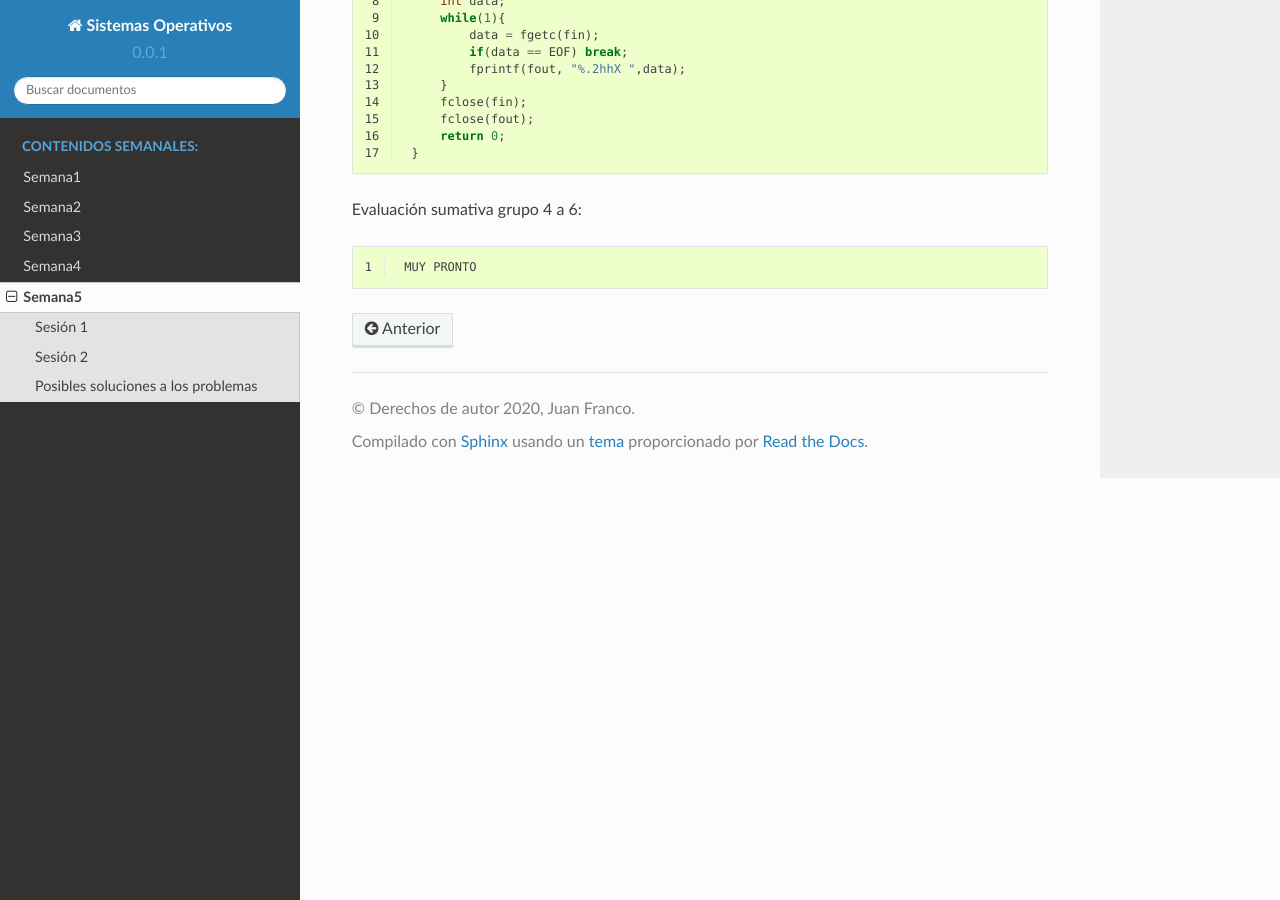
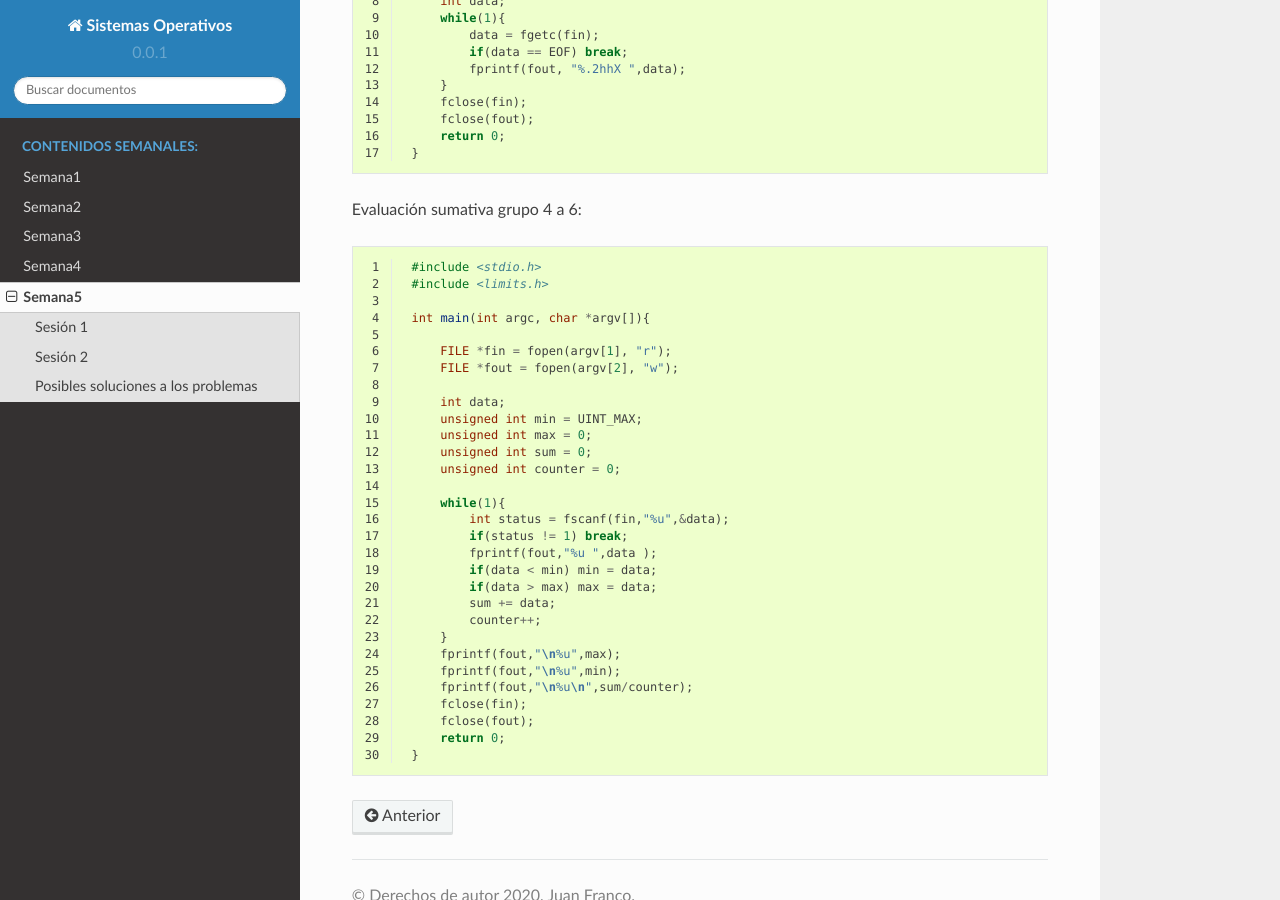
Before and after one commit to juanferfranco/sistemasoperativos, a Sphinx documentation site: the page built from docs/_semana5/semana5.rst, in a window 1280 px wide and 900 px high, scrolled down 897 px. Built offline with Sphinx 7.4.7 and the Read the Docs theme 2.0.0, drawn with Linux system fonts in a browser that asks for light colours.

Commit message:
add code 4 -6

```diff
--- a/docs/_semana5/semana5.rst
+++ b/docs/_semana5/semana5.rst
@@ -59,4 +59,33 @@ Evaluación sumativa grupo 4 a 6:
 .. code-block:: c
    :linenos:
 
-    MUY PRONTO
+    #include <stdio.h>
+    #include <limits.h>
+
+    int main(int argc, char *argv[]){
+
+        FILE *fin = fopen(argv[1], "r");
+        FILE *fout = fopen(argv[2], "w");
+
+        int data;
+        unsigned int min = UINT_MAX;
+        unsigned int max = 0;
+        unsigned int sum = 0;
+        unsigned int counter = 0;
+
+        while(1){
+            int status = fscanf(fin,"%u",&data);
+            if(status != 1) break;
+            fprintf(fout,"%u ",data );
+            if(data < min) min = data;
+            if(data > max) max = data;
+            sum += data;
+            counter++;
+        }
+        fprintf(fout,"\n%u",max);
+        fprintf(fout,"\n%u",min);
+        fprintf(fout,"\n%u\n",sum/counter);
+        fclose(fin);
+        fclose(fout);
+        return 0;
+    }
```
